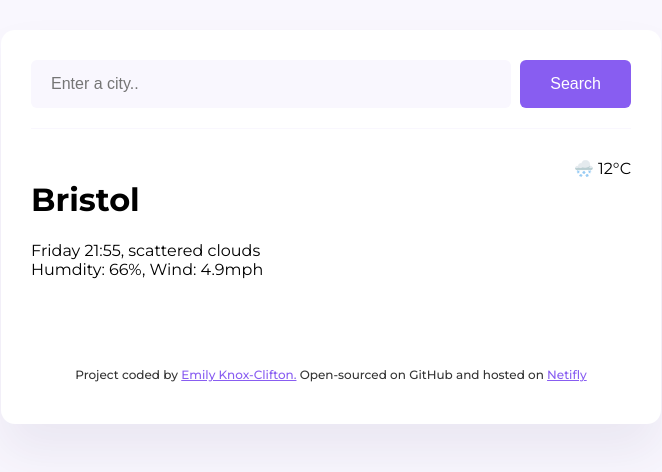
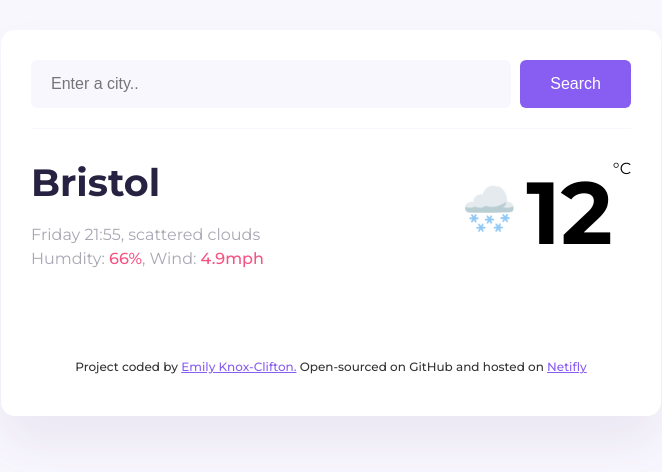
Before and after one commit to eknox22/Weather-App-Project, a plain HTML site: page index.html in a window 1280 px wide. Shown: the whole page, without its empty margins (309-971 px from the left). Drawn offline with Linux system fonts and the light colour scheme.

Commit message:
Added basic CSS
Styling the city details

```diff
--- a/index.html
+++ b/index.html
@@ -32,10 +32,14 @@
             <p class="weather-app-details">
               Friday 21:55, scattered clouds
               <br />
-              Humdity: 66%, Wind: 4.9mph
+              Humdity: <strong>66%</strong>, Wind: <strong>4.9mph</strong>
             </p>
           </div>
-          <div class="weather-app-temperature">🌨️ 12&#176;C</div>
+          <div class="weather-app-temperature-container">
+            <div class="weather-app-icon">🌨️</div>
+            <div class="weather-app-temperature-value">12</div>
+            <div clas="weather-app-unit">&#176;C</div>
+          </div>
         </div>
       </main>
       <footer>
--- a/src/styles.css
+++ b/src/styles.css
@@ -50,6 +50,45 @@ main {
   justify-content: space-between;
 }
 
+.weather-app-city {
+  margin: 0;
+  font-size: 38px;
+  font-weight: 700;
+  color: #272142;
+  line-height: 48px;
+}
+
+.weather-app-details {
+  font-size: 16px;
+  line-height: 24px;
+  color: rgba(39, 33, 66, 0.4);
+}
+
+.weather-app-details strong {
+  color: #f65282;
+  font-weight: 500;
+}
+
+.weather-app-temperature-container {
+  display: flex;
+}
+
+.weather-app-icon {
+  font-size: 44px;
+  margin-top: 22px;
+}
+
+.weather-app-temperature-value {
+  font-size: 88px;
+  margin-left: 10px;
+  font-weight: bold;
+}
+
+.weather-app-unit {
+  font-size: 15px;
+  margin-top: 27px;
+}
+
 footer {
   order-bottom: 1px solid #f9f7fe;
   padding: 30px 0 0 0;
```
Also changed, not shown: 1 other file.
